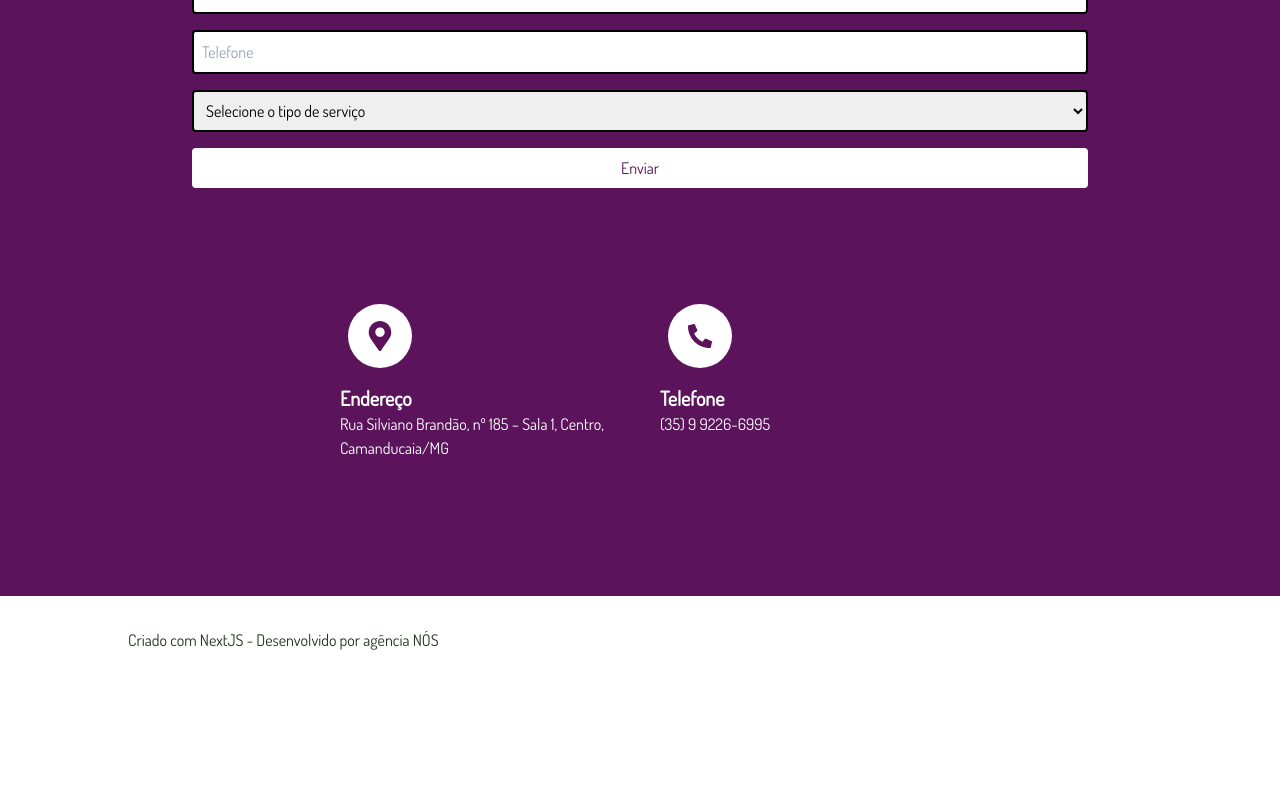
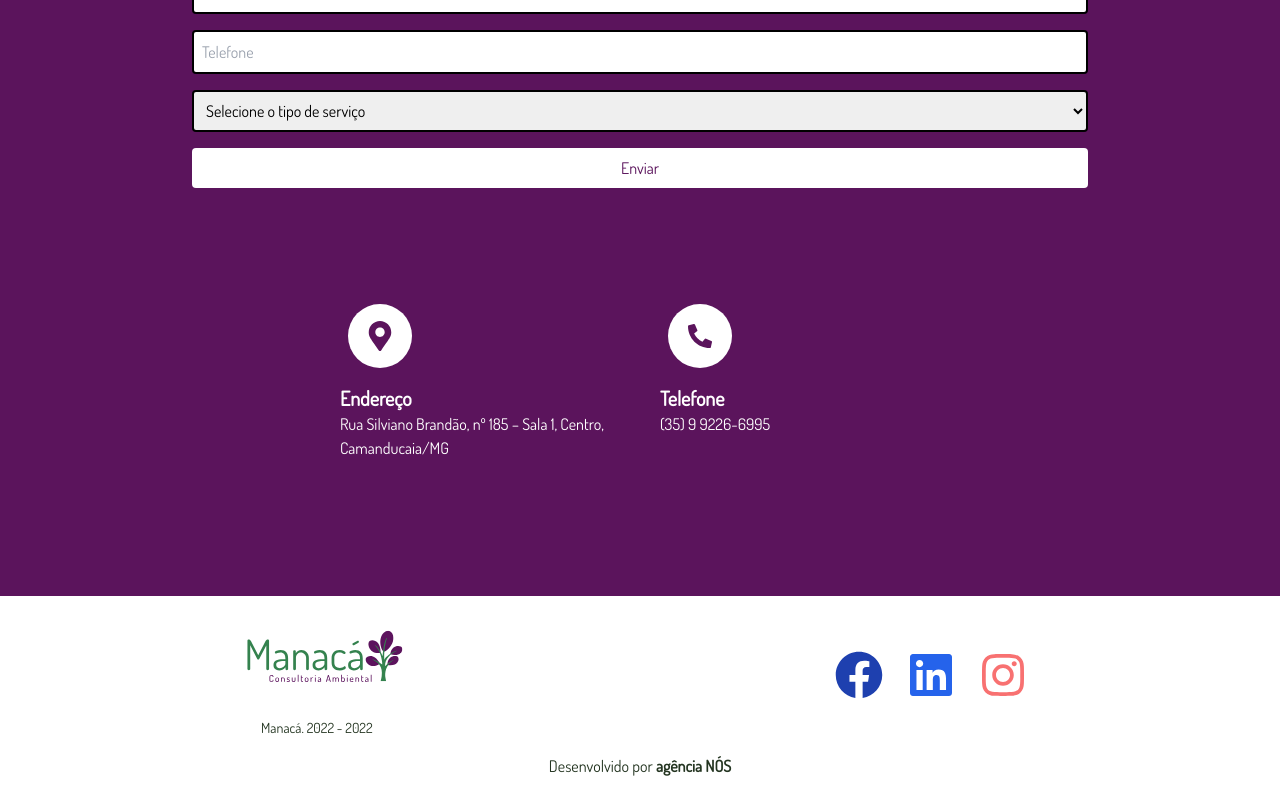
Before and after one commit to agenciaNOS/manaca-website, a Next.js app: page / in a window 1280 px wide. Shown: the part 4768-5562 px from the top of the page. Before the commit the page ends 5452 px from the top, so only its background shows below. Built offline with nearby package versions, Linux system fonts and the light colour scheme.

Commit message:
refactor: use external-props utils

```diff
--- a/components/DrawerMenu.jsx
+++ b/components/DrawerMenu.jsx
@@ -1,6 +1,7 @@
 import React, { useState } from 'react';
+import externalLinkProps from '../utils/external-link-props';
+import Image from 'next/image'
 import { FaWindowClose, FaBars } from 'react-icons/fa';
-import Image from 'next/image'
 
 export default function DrawerMenu() {
   const [hideDrawerMenu, setHideDrawerMenu] = useState(true);
@@ -9,7 +10,6 @@ export default function DrawerMenu() {
     setHideDrawerMenu(!hideDrawerMenu);
   }
 
-  const externalLinkProps = { target: '_blank', rel: 'noopener nofollow noreferrer external' }
   const instagramHref = 'https://www.instagram.com/manaca.consultoria';
   const whatsAppHref = 'https://api.whatsapp.com/send?phone=5535992266995&text=Ola%2C%20Manaca!';
 
--- a/components/InstagramCTA.jsx
+++ b/components/InstagramCTA.jsx
@@ -1,13 +1,13 @@
 import React from 'react';
+import externalLinkProps from '../utils/external-link-props';
 import { FaInstagram } from 'react-icons/fa';
 
 export default function InstagramCTA() {
   return (
     <a
+      className='inline-flex items-center px-3 py-1 mr-4 bg-white rounded-xl text-manaca'
       href="https://www.instagram.com/manaca.consultoria"
-      target="_blank"
-      rel="noopener nofollow noreferrer external"
-      className='inline-flex items-center px-3 py-1 mr-4 bg-white rounded-xl text-manaca'
+      {...externalLinkProps}
     >
       <span>
         Instagram
--- a/pages/index.jsx
+++ b/pages/index.jsx
@@ -1,11 +1,12 @@
-import Head from 'next/head'
-import Header from '../components/Header'
-import Hero from '../components/Hero'
-import About from '../components/About'
-import Services from '../components/Services'
-import Clients from '../components/Clients'
-import Contact from '../components/Contact'
-import { copyData } from '../content/copy'
+import Head from 'next/head';
+import Header from '../components/Header';
+import Footer from '../components/Footer';
+import Hero from '../components/Hero';
+import About from '../components/About';
+import Services from '../components/Services';
+import Clients from '../components/Clients';
+import Contact from '../components/Contact';
+import { copyData } from '../content/copy';
 
 
 const { heroSection, aboutSection, servicesSection, clientsSection, contactSection } = copyData
@@ -15,7 +16,6 @@ export default function Home() {
 
   return (
     <>
-      <div>
       <Head>
         <title>Manacá – Consultoria Ambiental</title>
         <meta name="description" content="feito por agência NÓS usando next app" />
@@ -32,10 +32,7 @@ export default function Home() {
         <Clients clientsSection={clientsSection} />
         <Contact contactSection={contactSection} />
       </main>
-        <footer className="container mx-auto px-4">
-          <p>Criado com NextJS - Desenvolvido por <a href="https://agencianos.com.br">agência NÓS</a></p>
-        </footer>
-      </div>
+      <Footer />
     </>
   )
 }
--- /dev/null
+++ b/utils/external-link-props.js
@@ -0,0 +1,6 @@
+const externalLinkProps = {
+  target: '_blank',
+  rel: 'noopener nofollow noreferrer external',
+};
+
+export default externalLinkProps;
```
Lines whose indentation alone changed are shown as unchanged.
